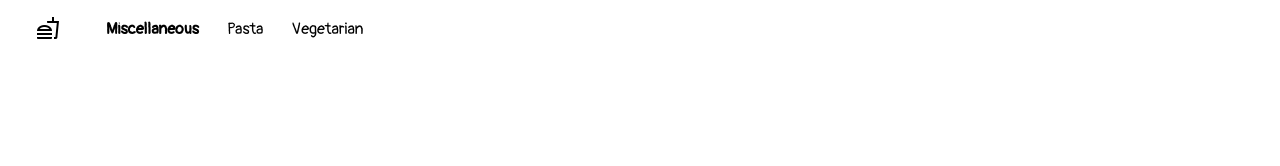
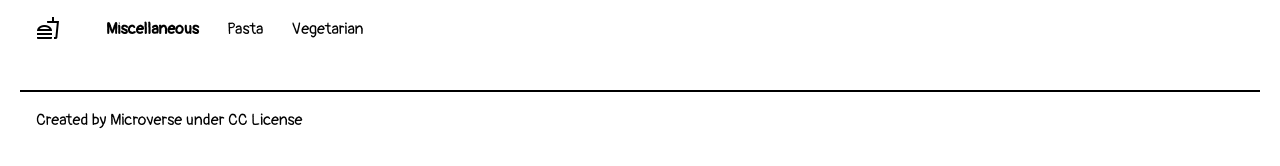
Before and after one commit to edahigure/capstone-javascript, a website built with webpack: page src/index.html in a window 1280 px wide. Built offline with nearby package versions, Linux system fonts and the light colour scheme; no server answers.

Commit message:
Create footer html

```diff
--- a/src/css/general.css
+++ b/src/css/general.css
@@ -26,3 +26,17 @@ button > span {
   background: none;
   border: none;
 }
+
+.center {
+  max-width: 1240px;
+  margin-inline: auto;
+  padding: 1rem;
+}
+
+.mt-2rem {
+  margin-top: 2rem;
+}
+
+.bt-2px {
+  border-top: 2px solid black;
+}
--- a/src/index.html
+++ b/src/index.html
@@ -26,12 +26,14 @@
       <section class="meals" id="meals"></section>
     </main>
 
+    <footer class="center mt-2rem bt-2px">
+      <p>Created by Microverse under CC License</p>
+    </footer>
+
     <dialog class="popup" id="popupComments">
       <button id="btnClosePopup" class="icon-btn popup__close">
         <span class="material-symbols-outlined"> close </span>
       </button>
-      <img src="" alt="" id="popupImage" />
-      <h2 id="popupTitle"></h2>
     </dialog>
   </body>
 </html>
```
